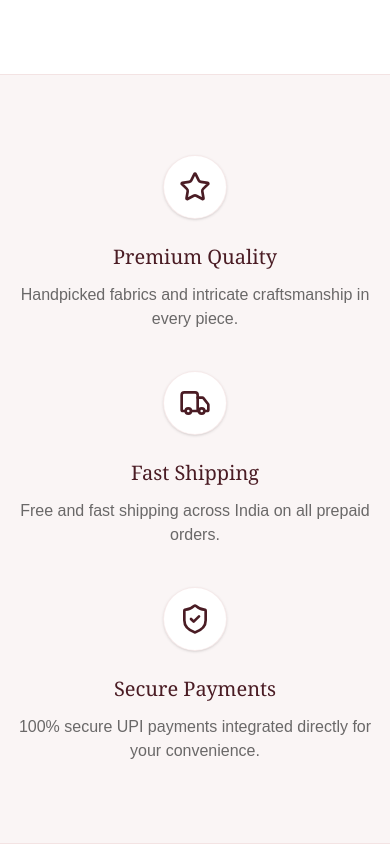
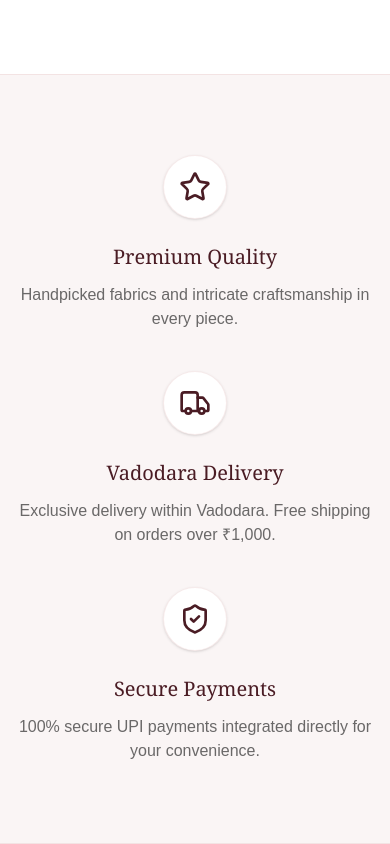
Before and after one commit to TilakCSE/Adaa-By-Shagun, a Next.js app: page / in a window 390 px wide. Shown: the part 1255-2099 px from the top of the page. Built offline with nearby package versions, Linux system fonts and the light colour scheme; no server answers; the database is empty.

Commit message:
Mobile support is better now

```diff
--- a/app/about/page.tsx
+++ b/app/about/page.tsx
@@ -5,7 +5,7 @@ export default function AboutPage() {
 
       <div className="w-24 h-1 bg-brand-rose mx-auto mb-10"></div>
 
-      <div className="space-y-6 text-brand-charcoal/80 leading-relaxed text-lg text-justify">
+      <div className="space-y-6 text-brand-charcoal/80 leading-relaxed text-lg text-left">
         <p>
           Welcome to Adaa by Shagun, where traditional elegance meets modern sophistication.
           Our journey began with a simple vision: to create handcrafted, premium fashion that empowers
--- a/app/admin/page.tsx
+++ b/app/admin/page.tsx
@@ -116,17 +116,19 @@ export default function AdminDashboard() {
   if (!user) return null;
 
   return (
-    <div className="max-w-7xl mx-auto px-4 py-10 relative min-h-[80vh]">
-      <div className="flex justify-between items-center mb-8 border-b pb-6">
+    <div className="flex flex-col sm:flex-row justify-between items-start sm:items-center mb-8 border-b pb-6 gap-4">
         <div>
           <h1 className="text-3xl font-serif text-brand-burgundy mb-1">Admin Dashboard</h1>
           <p className="text-sm text-gray-500">Logged in as: {user.email}</p>
         </div>
-        <div className="flex gap-4">
-          <Link href="/admin/add-product" className="bg-brand-rose text-white px-5 py-2.5 rounded-md hover:bg-brand-burgundy font-medium">+ Add Product</Link>
-          <button onClick={handleLogout} className="border px-5 py-2.5 rounded-md hover:bg-gray-50">Logout</button>
+        <div className="flex flex-wrap gap-3 w-full sm:w-auto">
+          <Link href="/admin/add-product" className="bg-brand-rose text-white px-4 py-2 rounded-md hover:bg-brand-burgundy font-medium text-sm flex-grow sm:flex-grow-0 text-center whitespace-nowrap">
+            + Add Product
+          </Link>
+          <button onClick={handleLogout} className="border px-4 py-2 rounded-md hover:bg-gray-50 text-sm flex-grow sm:flex-grow-0 whitespace-nowrap">
+            Logout
+          </button>
         </div>
-      </div>
 
       <div className="flex gap-4 mb-6">
         <button onClick={() => setActiveTab("orders")} className={`px-6 py-3 rounded-t-lg font-medium border-b-2 ${activeTab === "orders" ? "border-brand-burgundy text-brand-burgundy bg-brand-rose/5" : "border-transparent text-gray-500"}`}>Orders ({orders.length})</button>
--- a/app/page.tsx
+++ b/app/page.tsx
@@ -135,8 +135,8 @@ export default function HomePage() {
               <div className="w-16 h-16 bg-white rounded-full flex items-center justify-center mb-6 shadow-sm border border-brand-rose/20 text-brand-burgundy">
                 <Truck className="w-8 h-8" />
               </div>
-              <h3 className="text-xl font-serif text-brand-burgundy mb-3">Fast Shipping</h3>
-              <p className="text-brand-charcoal/70">Free and fast shipping across India on all prepaid orders.</p>
+              <h3 className="text-xl font-serif text-brand-burgundy mb-3">Vadodara Delivery</h3>
+              <p className="text-brand-charcoal/70">Exclusive delivery within Vadodara. Free shipping on orders over ₹1,000.</p>
             </div>
             <div className="flex flex-col items-center">
               <div className="w-16 h-16 bg-white rounded-full flex items-center justify-center mb-6 shadow-sm border border-brand-rose/20 text-brand-burgundy">
--- a/app/shop/[id]/page.tsx
+++ b/app/shop/[id]/page.tsx
@@ -185,7 +185,7 @@ export default function ProductDetailPage() {
           <div className="mt-8 grid grid-cols-2 gap-4 text-sm text-brand-charcoal/70 border-t border-brand-rose/20 pt-6">
             <div className="flex flex-col gap-1">
               <span className="font-semibold text-brand-burgundy">Shipping</span>
-              <span>Free shipping across India on all prepaid orders.</span>
+              <span>Exclusive Vadodara delivery. Free shipping on orders over ₹1000. Flat ₹100 fee for orders below.</span>
             </div>
             <div className="flex flex-col gap-1">
               <span className="font-semibold text-brand-burgundy">Support & Returns</span>
--- a/components/Navbar.tsx
+++ b/components/Navbar.tsx
@@ -92,6 +92,9 @@ export default function Navbar() {
           <div className="px-2 pt-2 pb-3 space-y-1 sm:px-3 flex flex-col items-center">
             <Link href="/" onClick={() => setIsMobileMenuOpen(false)} className="block px-3 py-3 text-brand-charcoal hover:text-brand-rose w-full text-center font-medium">Home</Link>
             <Link href="/shop" onClick={() => setIsMobileMenuOpen(false)} className="block px-3 py-3 text-brand-charcoal hover:text-brand-rose w-full text-center font-medium">Shop</Link>
+            <Link href="/about" onClick={() => setIsMobileMenuOpen(false)} className="block px-3 py-3 text-brand-charcoal hover:text-brand-rose w-full text-center font-medium">About</Link>
+            <Link href="/contact" onClick={() => setIsMobileMenuOpen(false)} className="block px-3 py-3 text-brand-charcoal hover:text-brand-rose w-full text-center font-medium">Contact</Link>
+
             {isAdmin && (
               <Link href="/admin" onClick={() => setIsMobileMenuOpen(false)} className="block px-3 py-3 text-brand-burgundy font-bold w-full text-center bg-brand-rose/10">Admin Dashboard</Link>
             )}
```
